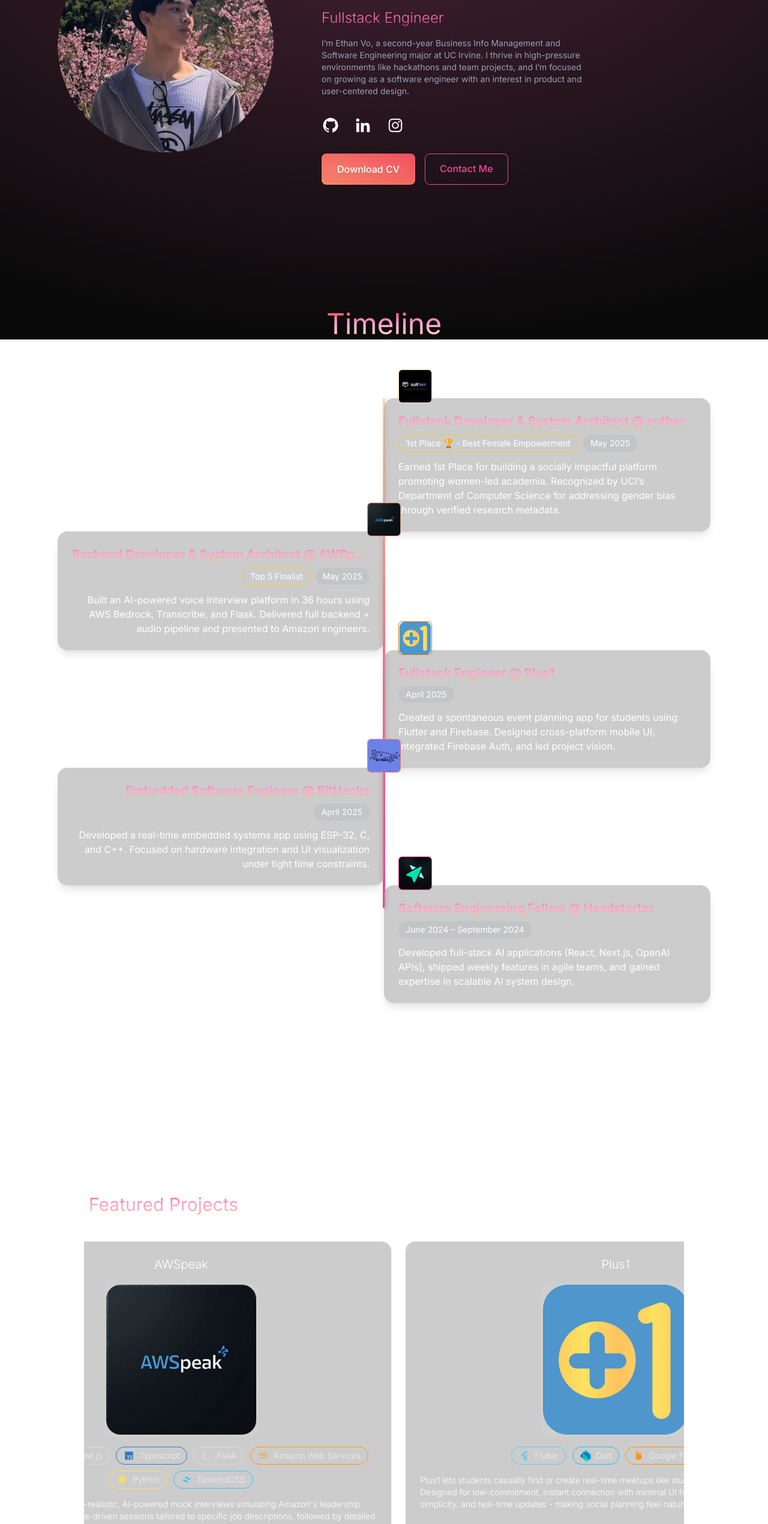
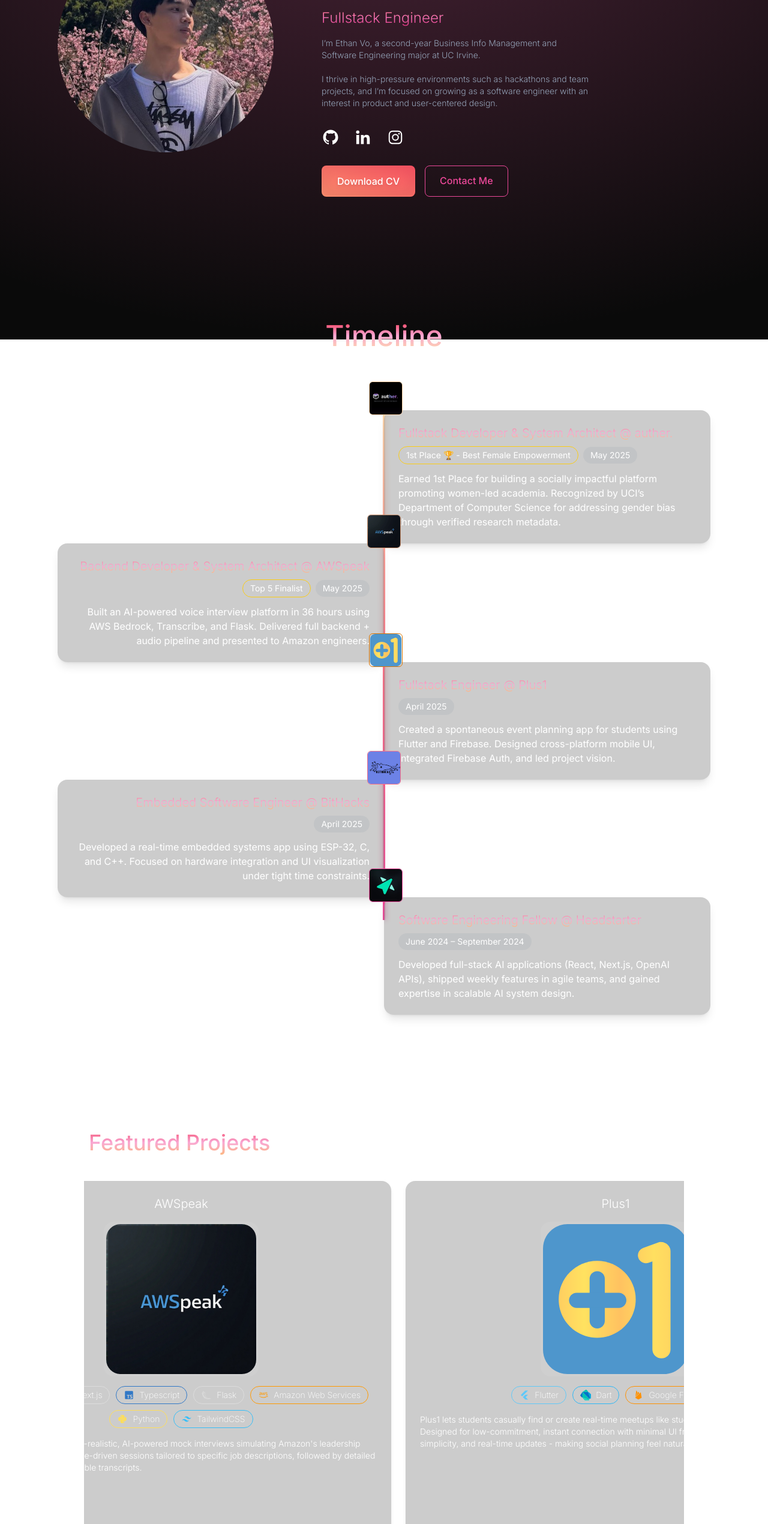
Before and after one commit to ethnvo/portfolio, a React (Vite) app: page / in a window 1280 px wide. Shown: the part 234-2775 px from the top of the page at 60% size. Built offline with nearby package versions, Linux system fonts and the light colour scheme.

Commit message:
added linebreaks, fixed up fonts and spacing

```diff
--- a/src/components/About.tsx
+++ b/src/components/About.tsx
@@ -108,12 +108,12 @@ const About = () => {
             Fullstack Engineer
           </h2>
 
-          <p className="text-sm text-slate-400 max-w-md">
+          <p className="text-sm text-slate-400 font-light max-w-md">
             I’m Ethan Vo, a second-year Business Info Management and Software
-            Engineering major at UC Irvine. I thrive in high-pressure
-            environments like hackathons and team projects, and I’m focused on
-            growing as a software engineer with an interest in product and
-            user-centered design.
+            Engineering major at UC Irvine. <br /> <br />I thrive in
+            high-pressure environments such as hackathons and team projects, and
+            I’m focused on growing as a software engineer with an interest in
+            product and user-centered design.
           </p>
 
           <div className="flex gap-6 py-4">
--- a/src/components/Projects.tsx
+++ b/src/components/Projects.tsx
@@ -50,11 +50,11 @@ const Projects = () => {
   return (
     <div
       id="projects"
-      className="w-full overflow-x-hidden overflow-y-hidden py-8 mt-[40px] sm:mt-[450px]"
+      className="w-full overflow-x-hidden overflow-y-hidden py-8 mt-[40px] sm:mt-[325px]"
     >
       <div className="max-w-[1000px] mx-auto w-full px-4 sm:px-0">
         <div className="flex justify-center sm:justify-start">
-          <div className="sm:text-3xl text-4xl mb-10 px-2 py-1 text-transparent bg-clip-text bg-gradient-to-b from-rose-500 via-pink-300 to-orange-300">
+          <div className="sm:text-4xl sm:font-medium text-4xl mb-10 px-2 py-1 text-transparent bg-clip-text bg-gradient-to-b from-rose-500 via-pink-300 to-orange-300">
             Featured Projects
           </div>
         </div>
--- a/src/components/Timeline.tsx
+++ b/src/components/Timeline.tsx
@@ -43,6 +43,7 @@ const Timeline = () => {
           mt-10
           mb-20
           sm:mb-[100px]
+          sm:font-medium
         "
         >
           Timeline
@@ -142,22 +143,17 @@ const Timeline = () => {
                 className={`
     absolute
     -top-12
-                  h-12
-                  w-12
-                  sm:h-14
-                  sm:w-14
+    h-12 w-12 sm:h-14 sm:w-14
     rounded-md
-                  border
-                  ${borderColors[i % borderColors.length]}
+    border ${borderColors[i % borderColors.length]}
 
-                  /* By default (mobile & small tablet), keep icon centered */
+    /* Mobile & small tablet: center */
     left-1/2
     -translate-x-1/2
 
-                  /* At md (≥768px), undo translation and push icon out to edge */
-                  md:left-auto
+    /* At ≥768px: cancel the translate, then offset left or right */
     md:translate-x-0
-                  ${i % 2 === 0 ? "md:-left-[25px]" : "md:-right-7"}
+    ${i % 2 === 0 ? "md:-left-[25px]" : "md:left-auto md:-right-7"}
   `}
               />
 
@@ -171,13 +167,14 @@ const Timeline = () => {
                       truncate
                       text-lg
                       sm:text-xl
-                      font-bold
+                      font-light
                       text-transparent
                       bg-clip-text
                       bg-gradient-to-b
                       from-rose-400
                       via-pink-300
                       to-orange-300
+
                     "
                   >
                     {entry.title}
```
Lines whose indentation alone changed are shown as unchanged.
